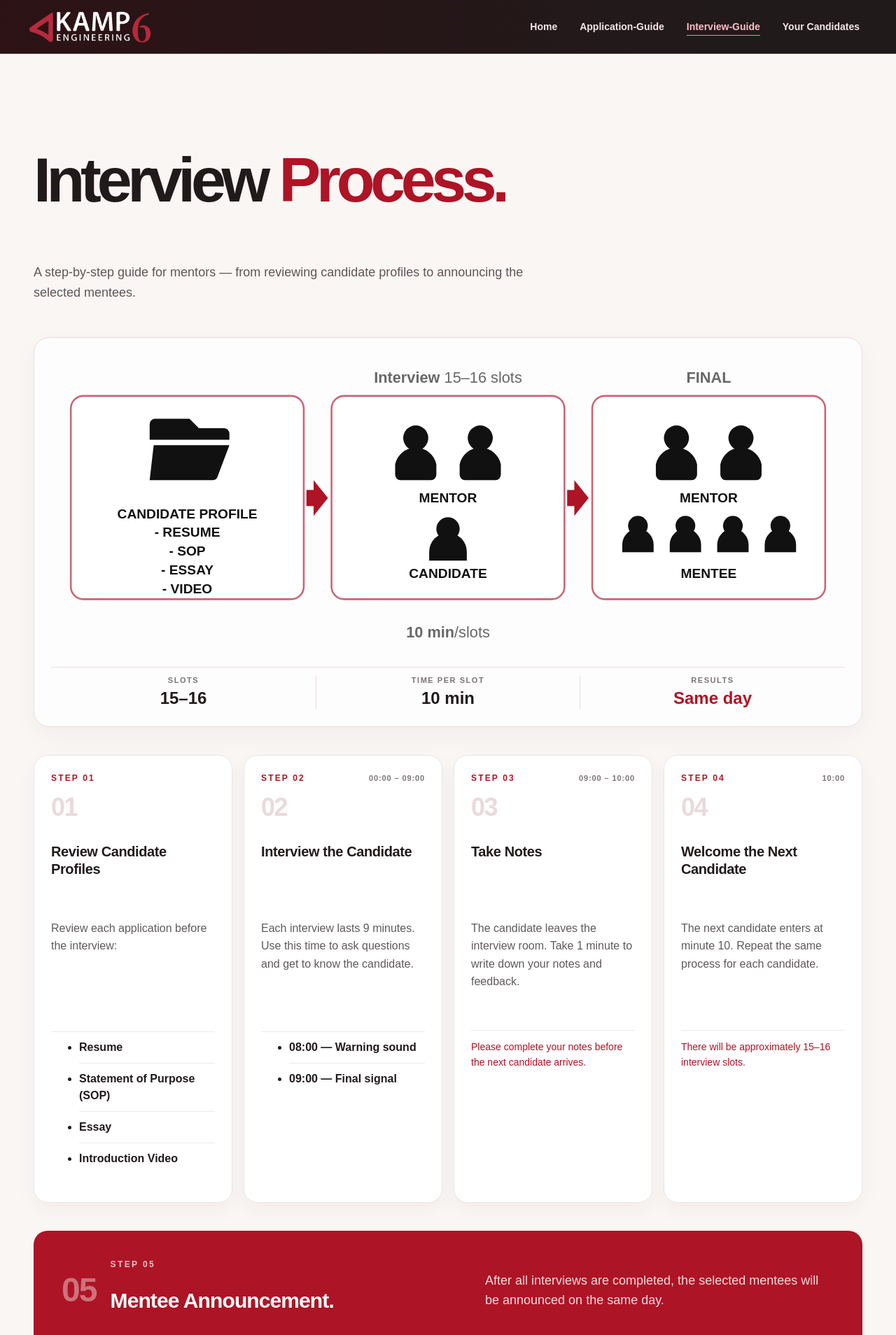
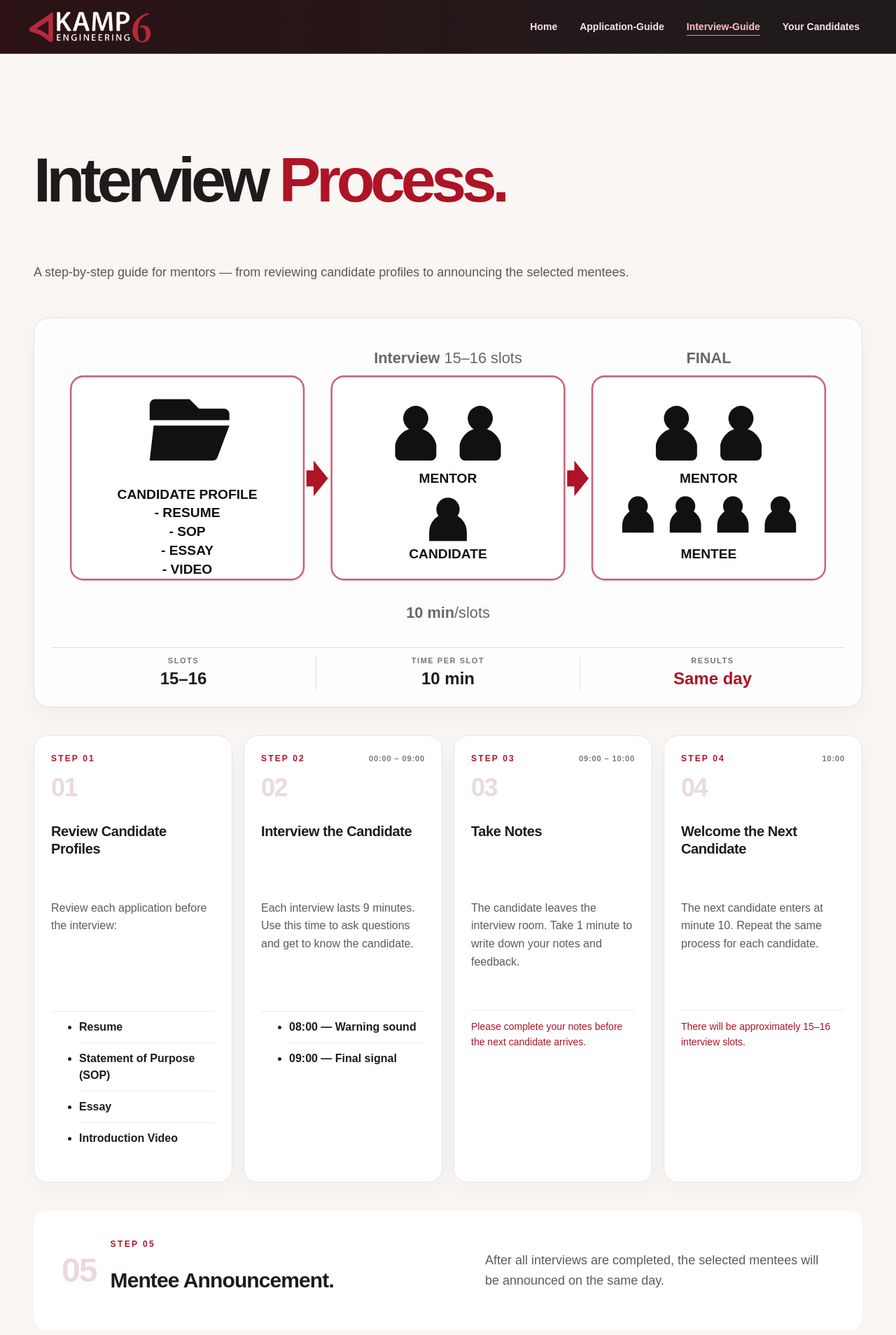
Before and after one commit to ucula/KAMP, a Next.js app: page /interview in a window 1280 px wide. Shown: the top 1908 px of the page at 70% size. Built offline with nearby package versions, Linux system fonts and the light colour scheme.

Commit message:
misc(candidate): adjust step 5's color choice

```diff
--- a/components/application/application-intro.tsx
+++ b/components/application/application-intro.tsx
@@ -14,7 +14,7 @@ export function ApplicationIntro() {
         accent="Guide"
         accentClassName="text-[#ad1425]"
       />
-      <p className="mt-5 max-w-[760px] text-lg leading-[1.6] text-[#605557]">
+      <p className="mt-5 text-lg leading-[1.6] text-[#605557]">
         A guide to the materials mentees submitted — from statement of purpose
         and essay to videos and resume.
       </p>
--- a/components/interview/interview-intro.tsx
+++ b/components/interview/interview-intro.tsx
@@ -75,7 +75,7 @@ export function InterviewIntro() {
             accent="Process."
             accentClassName="text-[#ad1425]"
           />
-          <p className="mt-5 max-w-[760px] text-lg leading-[1.6] text-[#605557]">
+          <p className="mt-5 text-lg leading-[1.6] text-[#605557]">
             A step-by-step guide for mentors — from reviewing candidate profiles
             to announcing the selected mentees.
           </p>
@@ -174,24 +174,35 @@ export function InterviewIntro() {
         ))}
       </div>
 
-      <div className="flex flex-wrap items-center justify-between gap-4 rounded-[20px] bg-[#ad1425] px-6 py-7 text-white min-[600px]:px-10">
+      <div className="flex flex-wrap items-center justify-between gap-4 rounded-[20px] bg-white px-6 py-7 text-[#211a1b] min-[600px]:px-10">
         <div className="flex min-w-0 flex-1 basis-[470px] items-center gap-3 min-[600px]:gap-5">
           <span
             aria-hidden="true"
-            className="text-5xl font-extrabold tracking-[-.04em] text-white/40"
+            className="text-5xl font-extrabold tracking-[-.04em] text-[#eadadc] max-[599px]:hidden"
           >
             05
           </span>
+
           <div>
-            <p className="mb-2 text-xs font-bold tracking-[.2em] text-white/75">
+            <p className="mb-2 text-xs font-bold tracking-[.2em] text-[#ad1425] max-[599px]:hidden">
               STEP 05
             </p>
+
+            <p className="mb-2 hidden text-xs font-bold tracking-[.2em] text-[#ad1425] max-[599px]:block">
+              STEP 05
+            </p>
+
+            <span className="hidden text-5xl font-extrabold tracking-[-.04em] text-[#eadadc] max-[599px]:block">
+              05
+            </span>
+
             <h2 className="text-[clamp(22px,6vw,30px)] leading-tight font-extrabold tracking-[-.03em]">
               Mentee Announcement.
             </h2>
           </div>
         </div>
-        <p className="m-0 max-w-[520px] flex-1 basis-[380px] text-lg leading-[1.6] text-white/85">
+
+        <p className="m-0 max-w-[520px] flex-1 basis-[380px] text-lg leading-[1.6] text-[#5f5a5b]">
           After all interviews are completed, the selected mentees will be
           announced on the same day.
         </p>
```
